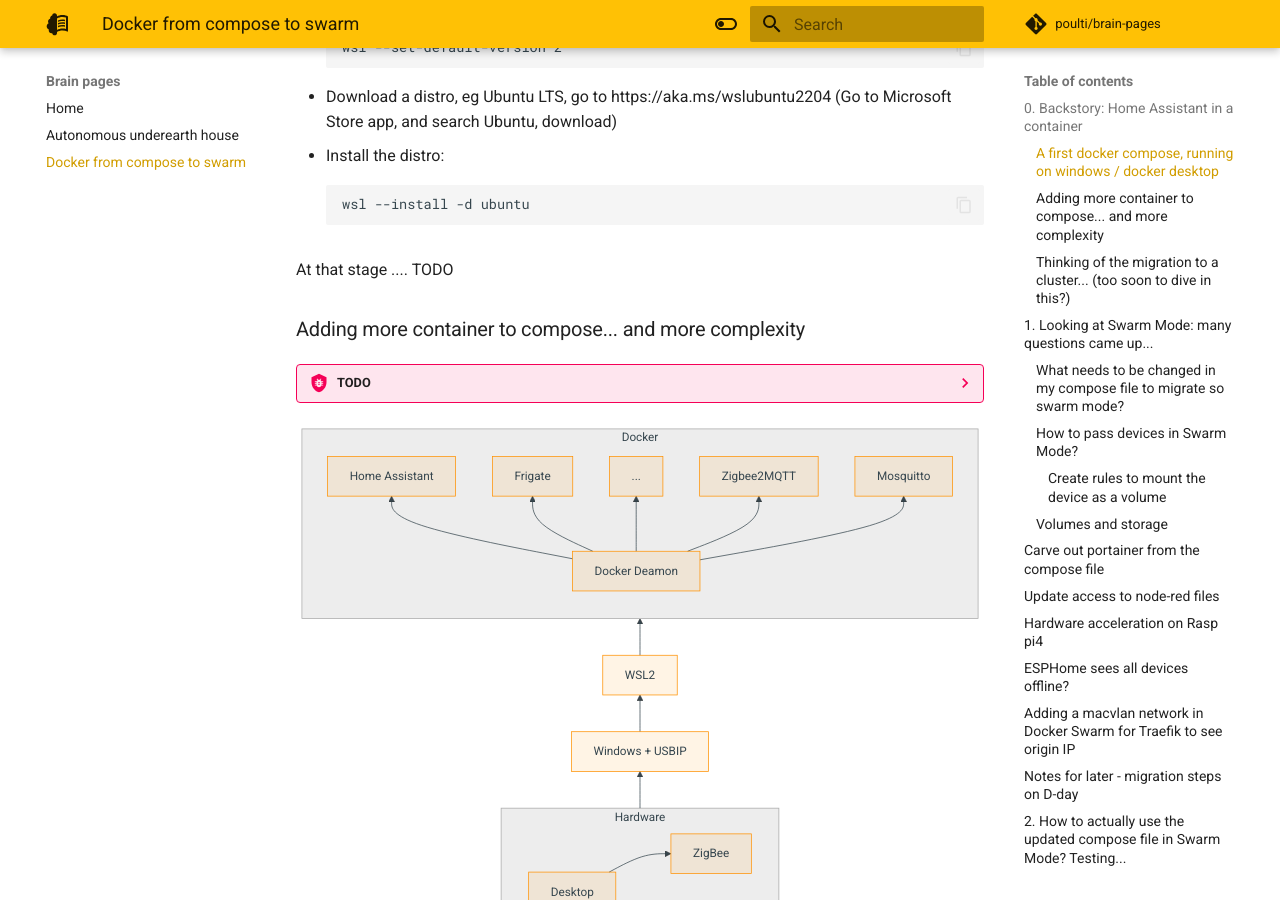
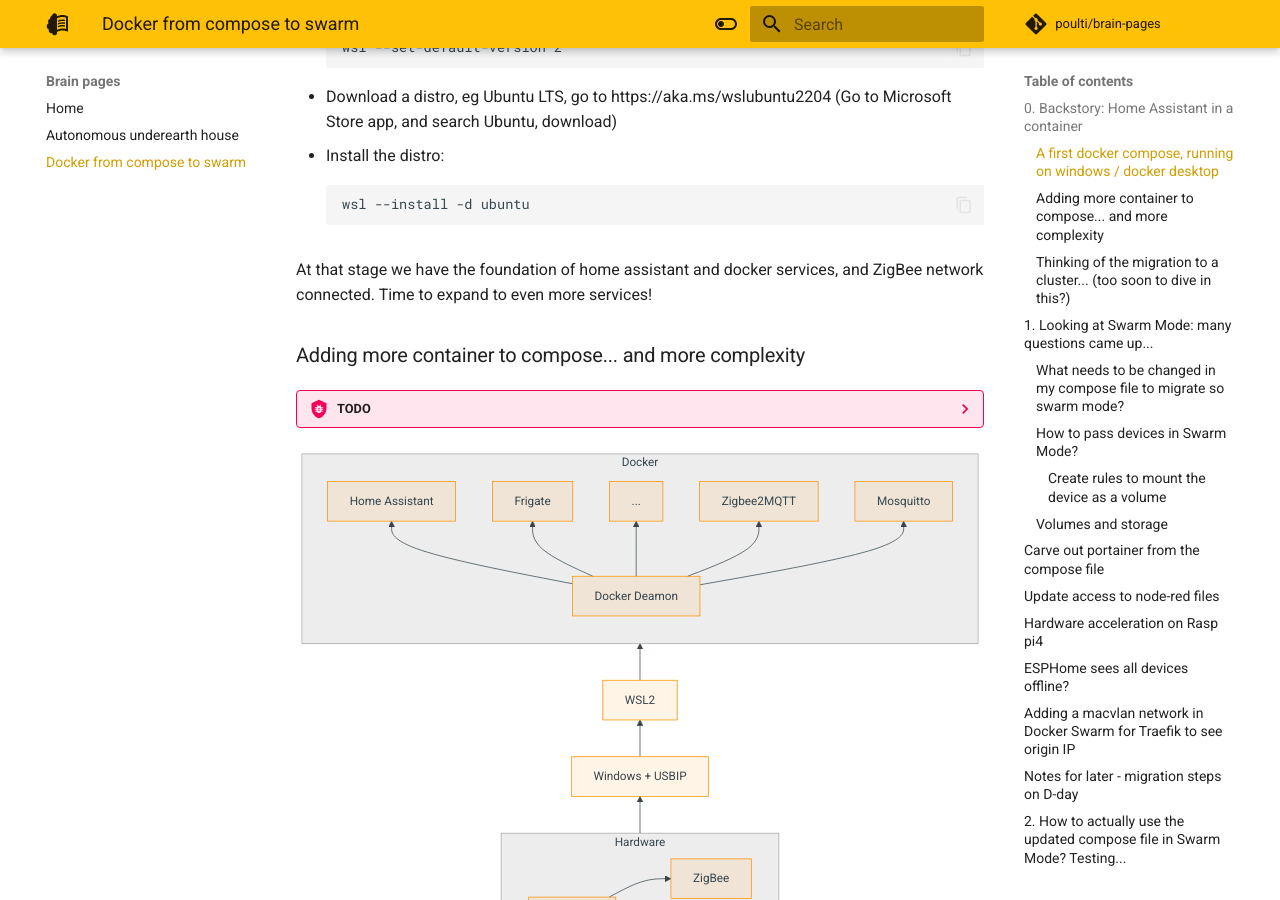
Before and after one commit to poulti/brain-pages, an MkDocs documentation site: the page built from docs/docker-from-compose-to-swarm.md, in a window 1280 px wide and 900 px high, scrolled down 3906 px. Built offline with MkDocs 1.6.1 and Material for MkDocs 9.7.7, drawn with Linux system fonts in a browser that asks for light colours; comment, search, counter and statistics services are not loaded.

Commit message:
Conclude first section

````diff
--- a/docs/docker-from-compose-to-swarm.md
+++ b/docs/docker-from-compose-to-swarm.md
@@ -163,7 +163,7 @@
   wsl --install -d ubuntu
   ```
 
-At that stage .... TODO
+At that stage we have the foundation of home assistant and docker services, and ZigBee network connected. Time to expand to even more services!
 
 ### Adding more container to compose... and more complexity
 
````
